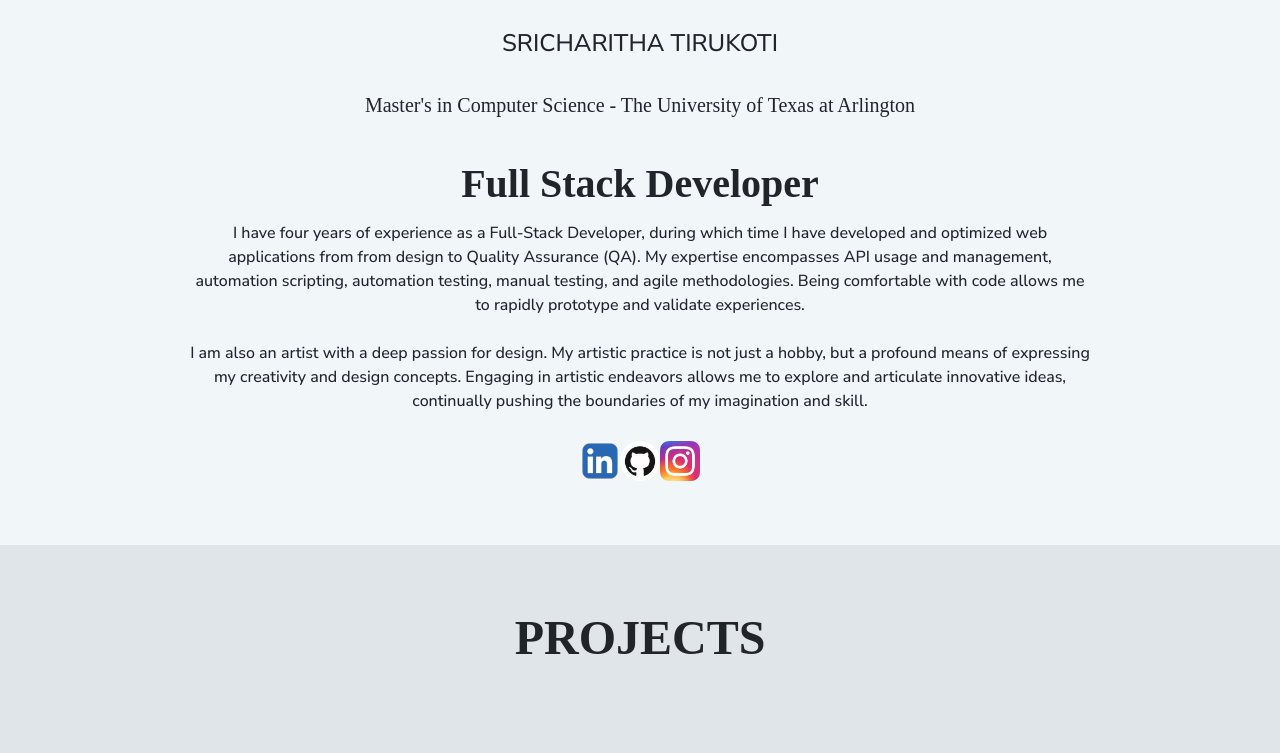
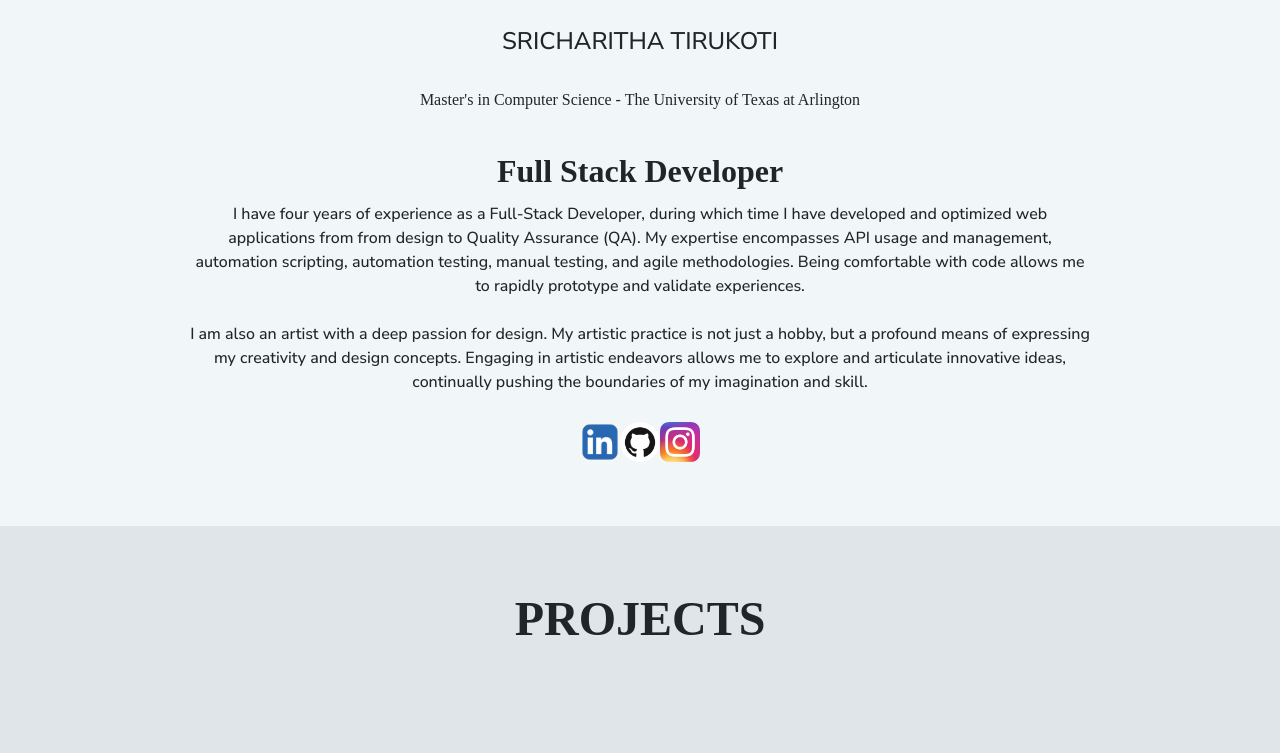
Before and after one commit to sricharitha16/pf-2, a React (Create React App) app: page /about in a window 1280 px wide. Shown: the part 1120-1873 px from the top of the page. Built offline with nearby package versions, Linux system fonts and the light colour scheme.

Commit message:
Update About.css

```diff
--- a/src/component/About.css
+++ b/src/component/About.css
@@ -30,7 +30,7 @@
 
 .about-head p{
     font-family: "Lobster", cursive;
-    font-size: 20px;
+    font-size: 1rem;
 }
 
  .about-h1{
@@ -42,7 +42,7 @@
     font-family: "Lobster", cursive;
     font-weight: bold;
     padding-bottom: 1%;
-    font-size: 2.5rem;
+    font-size: 2.0rem;
 
 }
 
```
